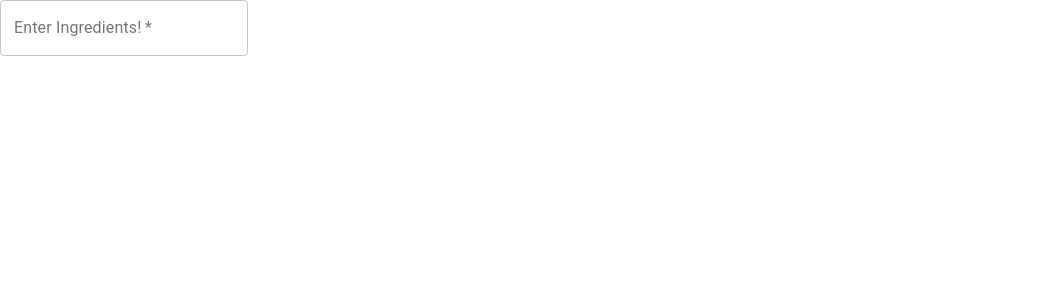
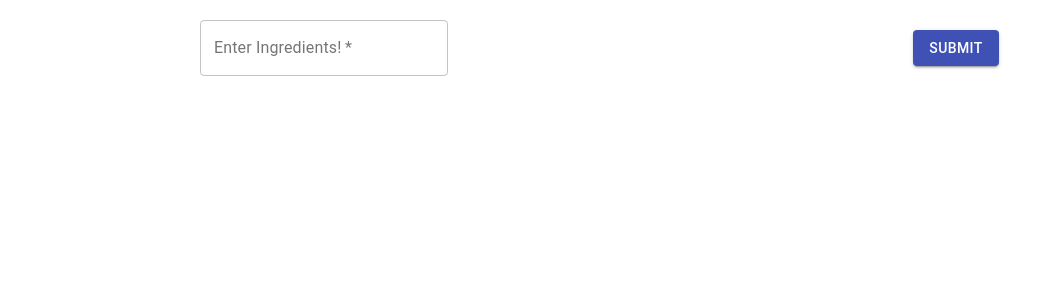
Before and after one commit to azizul-i/recipe-search-engine-NZMSA-2020, a React (Create React App) app in the folder food-finder-msa-2020/: page / in a window 1280 px wide. Shown: the top 300 px of the page, without its empty margins (0-1063 px from the left). Built offline with nearby package versions, Linux system fonts and the light colour scheme.

Commit message:
Added Search Bar Component

```diff
--- a/food-finder-msa-2020/src/Components/SearchBarComponent/SearchBar.css
+++ b/food-finder-msa-2020/src/Components/SearchBarComponent/SearchBar.css
@@ -0,0 +1,10 @@
+.SearchBarContainer {
+  margin: auto;
+  margin: 20px;
+}
+
+.MuiGrid-root div {
+  margin: auto;
+  display: flex;
+  justify-content: center;
+}
--- a/food-finder-msa-2020/src/Components/SearchBarComponent/SearchBar.tsx
+++ b/food-finder-msa-2020/src/Components/SearchBarComponent/SearchBar.tsx
@@ -1,18 +1,31 @@
 import React, { useState } from "react"
-import { Grid, TextField } from "@material-ui/core"
+import { Button, Grid, TextField } from "@material-ui/core"
 import "./SearchBar.css"
 
 interface ISearchBarProps {
-  SetUserInput: (a: String) => void
+  SetUserInput: (userInput: String | null) => void
 }
 
-function SearchBar() {
+function SearchBar(props: ISearchBarProps) {
   const [SearchQuery, setSearchQuery] = useState<string | null>("")
-  const handleSearchQueryChange = (s: string | null) => {
-    setSearchQuery(s)
+  const handleSearchQueryChange = (inputString: string | null) => {
+    setSearchQuery(inputString)
   }
+  const [HasFocus, setHasFocus] = useState<boolean>(false)
 
-  const [HasFocus, setHasFocus] = useState<boolean>(false)
+  const handleSubmit = () => {
+    console.log(SearchQuery)
+    if (
+      SearchQuery?.length !== 0 &&
+      SearchQuery !== null &&
+      SearchQuery !== ""
+    ) {
+      let UserInput: String = SearchQuery
+      props.SetUserInput(UserInput)
+    } else {
+      setHasFocus(true)
+    }
+  }
 
   return (
     <div className="SearchBarContainer">
@@ -29,6 +42,12 @@ function SearchBar() {
             onChange={(e) => handleSearchQueryChange(e.target.value)}
           />
         </Grid>
+
+        <Grid item xs={6} sm={3}>
+          <Button variant="contained" color="primary" onClick={handleSubmit}>
+            Submit
+          </Button>
+        </Grid>
       </Grid>
     </div>
   )
```
